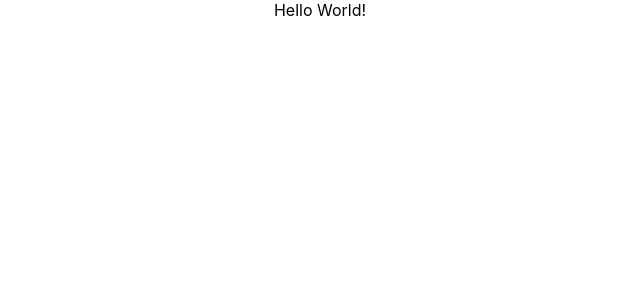
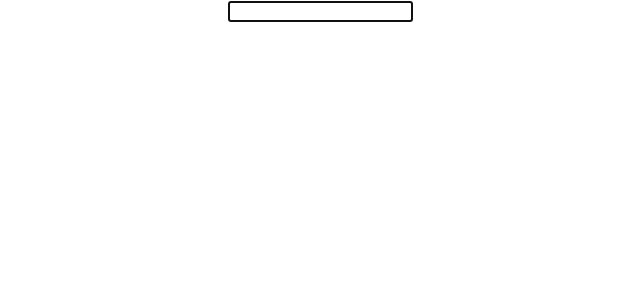
Before and after one commit to jeus0630/React-Codevolution, a React (Create React App) app: page / in a window 1280 px wide. Shown: the top 300 px of the page, without its empty margins (320-960 px from the left). Built offline with nearby package versions, Linux system fonts and the light colour scheme.

Commit message:
Dcos : memo
ref

```diff
--- a/src/App.tsx
+++ b/src/App.tsx
@@ -1,12 +1,12 @@
 import React from 'react';
 import './App.css';
-import ParentComp from "./components/ParentComp";
+import RefsDemo from "./components/RefsDemo";
 
 
 function App() {
     return (
         <div className="App">
-            <ParentComp></ParentComp>
+            <RefsDemo></RefsDemo>
         </div>
     );
 }
--- a/src/components/ParentComp.tsx
+++ b/src/components/ParentComp.tsx
@@ -28,6 +28,7 @@ const ParentComp: FunctionComponent<Props> = (props) => {
 
     return (
         <div>
+            {name}
             <MemoComp></MemoComp>
         </div>
     );
--- /dev/null
+++ b/src/components/RefsDemo.tsx
@@ -0,0 +1,28 @@
+import React, {FunctionComponent, useRef, useEffect} from 'react';
+
+interface OwnProps {
+}
+
+type Props = OwnProps;
+
+const RefsDemo: FunctionComponent<Props> = (props) => {
+
+    const inputRef = useRef<HTMLInputElement>(null!);
+
+    useEffect(() => {
+
+        inputRef.current.focus();
+
+        return () => {
+
+        }
+    }, []);
+
+    return (
+        <div>
+            <input type="text" ref={inputRef} />
+        </div>
+    );
+};
+
+export default RefsDemo;
```
